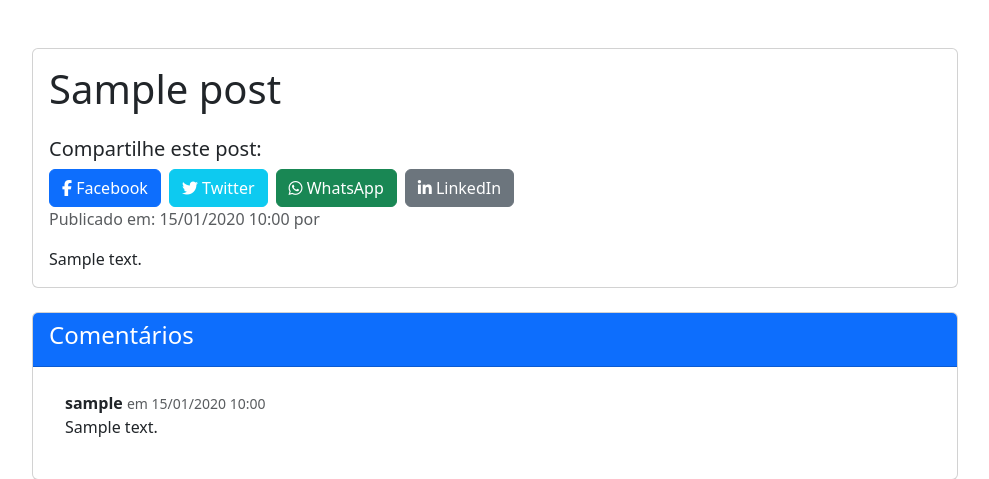
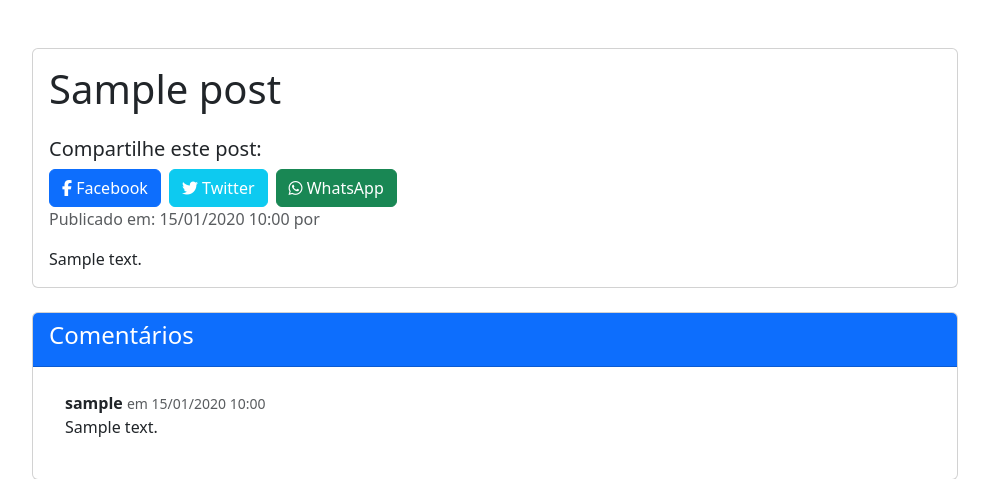
Before and after one commit to chiapettaiago/my_portfolio, a Flask app: page /post/1 in a window 1280 px wide. Shown: the part 56-535 px from the top of the page, without its empty margins (145-1134 px from the left). Run offline with Flask 3, Linux system fonts and the light colour scheme; tables that the repository leaves empty hold one stand-in row (values such as "Sample post"); some libraries are stand-ins or nearby versions.

Commit message:
botões de compartilhar

```diff
--- a/templates/post.html
+++ b/templates/post.html
@@ -33,13 +33,6 @@
            target="_blank"
            class="btn btn-success me-2">
            <i class="fa-brands fa-whatsapp"></i> WhatsApp
-        </a>
-
-        <!-- LinkedIn -->
-        <a href="https://www.linkedin.com/shareArticle?mini=true&url={{ request.url }}&title={{ post['title'] }}"
-           target="_blank"
-           class="btn btn-secondary">
-           <i class="fa-brands fa-linkedin-in"></i> LinkedIn
         </a>
     </div>
 </div>
```
